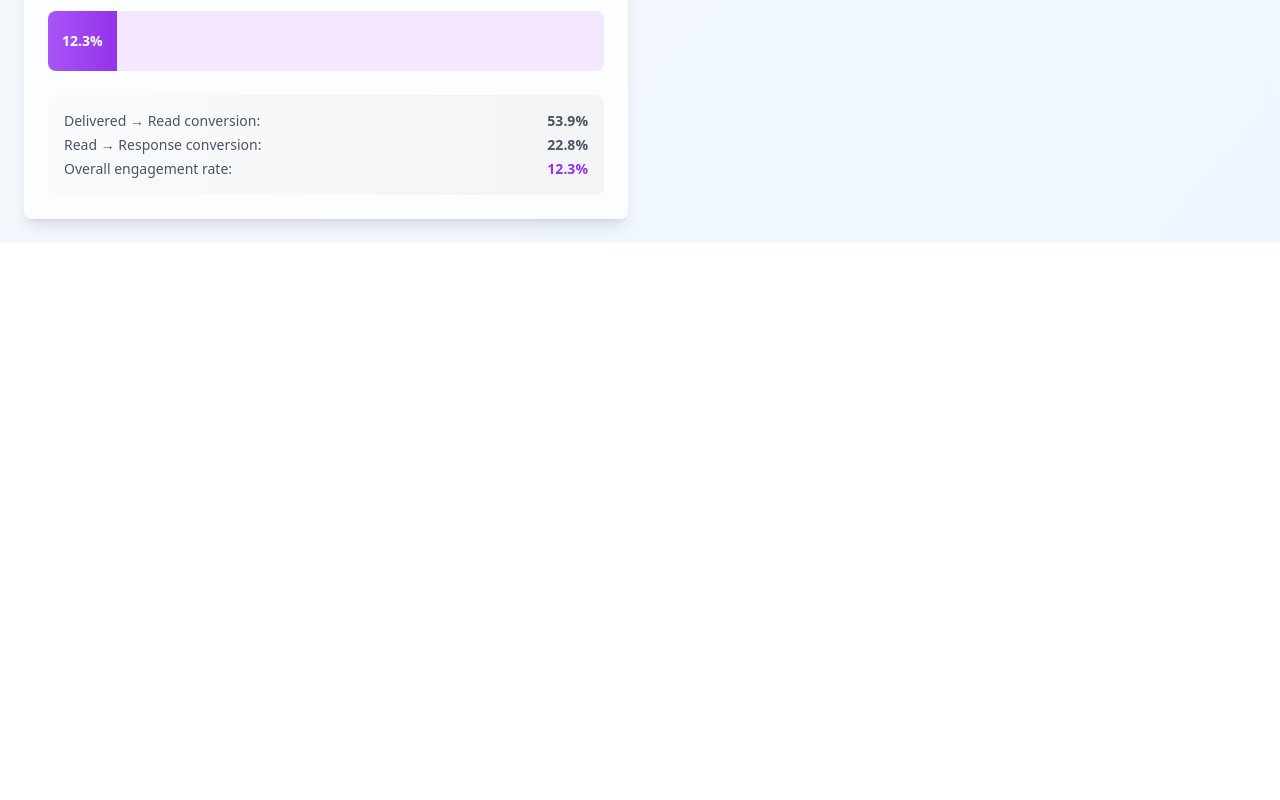
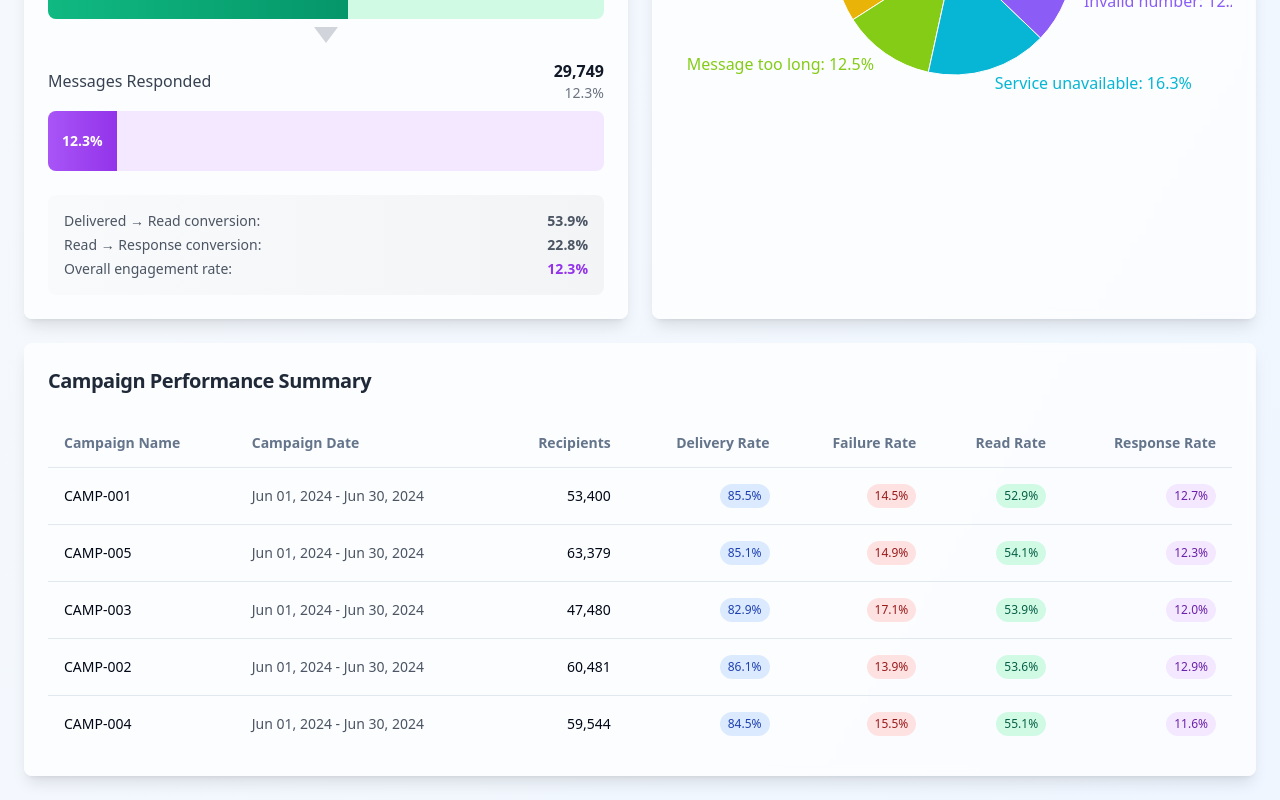
Before and after one commit to ihsan606/whatsapp-campaign-performance, a React (Vite) app: page / in a window 1280 px wide. Shown: the part 1373-2173 px from the top of the page. Before the commit the page ends 1616 px from the top, so only its background shows below. Built offline with nearby package versions, Linux system fonts and the light colour scheme.

Commit message:
Refactor: Update dashboard layout and add table
- Reorder charts in the two-column grid.
- Add a table at the bottom with campaign metrics.
- Fix date range type error.

```diff
--- /dev/null
+++ b/src/components/CampaignTable.tsx
@@ -0,0 +1,116 @@
+
+import { Card, CardContent, CardHeader, CardTitle } from '@/components/ui/card';
+import { Table, TableBody, TableCell, TableHead, TableHeader, TableRow } from '@/components/ui/table';
+import { CampaignData } from '@/lib/sampleData';
+import { format, parseISO } from 'date-fns';
+
+interface CampaignTableProps {
+  data: CampaignData[];
+}
+
+const CampaignTable = ({ data }: CampaignTableProps) => {
+  // Aggregate data by campaign
+  const campaignMetrics = data.reduce((acc, item) => {
+    if (!acc[item.campaignId]) {
+      acc[item.campaignId] = {
+        campaignId: item.campaignId,
+        dates: [],
+        totalAttempted: 0,
+        totalDelivered: 0,
+        totalRead: 0,
+        totalResponded: 0
+      };
+    }
+
+    acc[item.campaignId].dates.push(item.timestamp);
+    acc[item.campaignId].totalAttempted += item.attempted;
+    acc[item.campaignId].totalDelivered += item.delivered;
+    acc[item.campaignId].totalRead += item.read;
+    acc[item.campaignId].totalResponded += item.responded;
+
+    return acc;
+  }, {} as Record<string, any>);
+
+  const tableData = Object.values(campaignMetrics).map((campaign: any) => {
+    const deliveryRate = (campaign.totalDelivered / campaign.totalAttempted) * 100;
+    const failureRate = ((campaign.totalAttempted - campaign.totalDelivered) / campaign.totalAttempted) * 100;
+    const readRate = (campaign.totalRead / campaign.totalDelivered) * 100;
+    const responseRate = (campaign.totalResponded / campaign.totalDelivered) * 100;
+
+    // Get date range for campaign
+    const sortedDates = campaign.dates.sort();
+    const startDate = format(parseISO(sortedDates[0]), 'MMM dd, yyyy');
+    const endDate = format(parseISO(sortedDates[sortedDates.length - 1]), 'MMM dd, yyyy');
+    const dateRange = startDate === endDate ? startDate : `${startDate} - ${endDate}`;
+
+    return {
+      campaignId: campaign.campaignId,
+      dateRange,
+      recipients: campaign.totalAttempted,
+      deliveryRate: deliveryRate.toFixed(1),
+      failureRate: failureRate.toFixed(1),
+      readRate: readRate.toFixed(1),
+      responseRate: responseRate.toFixed(1)
+    };
+  });
+
+  return (
+    <Card className="bg-white/70 backdrop-blur-sm border-0 shadow-lg">
+      <CardHeader>
+        <CardTitle className="text-xl font-semibold text-gray-800">
+          Campaign Performance Summary
+        </CardTitle>
+      </CardHeader>
+      <CardContent>
+        <div className="overflow-x-auto">
+          <Table>
+            <TableHeader>
+              <TableRow>
+                <TableHead className="font-semibold">Campaign Name</TableHead>
+                <TableHead className="font-semibold">Campaign Date</TableHead>
+                <TableHead className="font-semibold text-right">Recipients</TableHead>
+                <TableHead className="font-semibold text-right">Delivery Rate</TableHead>
+                <TableHead className="font-semibold text-right">Failure Rate</TableHead>
+                <TableHead className="font-semibold text-right">Read Rate</TableHead>
+                <TableHead className="font-semibold text-right">Response Rate</TableHead>
+              </TableRow>
+            </TableHeader>
+            <TableBody>
+              {tableData.map((campaign) => (
+                <TableRow key={campaign.campaignId} className="hover:bg-gray-50/50">
+                  <TableCell className="font-medium">{campaign.campaignId}</TableCell>
+                  <TableCell className="text-gray-600">{campaign.dateRange}</TableCell>
+                  <TableCell className="text-right font-medium">
+                    {campaign.recipients.toLocaleString()}
+                  </TableCell>
+                  <TableCell className="text-right">
+                    <span className="inline-flex items-center px-2 py-1 rounded-full text-xs bg-blue-100 text-blue-800">
+                      {campaign.deliveryRate}%
+                    </span>
+                  </TableCell>
+                  <TableCell className="text-right">
+                    <span className="inline-flex items-center px-2 py-1 rounded-full text-xs bg-red-100 text-red-800">
+                      {campaign.failureRate}%
+                    </span>
+                  </TableCell>
+                  <TableCell className="text-right">
+                    <span className="inline-flex items-center px-2 py-1 rounded-full text-xs bg-emerald-100 text-emerald-800">
+                      {campaign.readRate}%
+                    </span>
+                  </TableCell>
+                  <TableCell className="text-right">
+                    <span className="inline-flex items-center px-2 py-1 rounded-full text-xs bg-purple-100 text-purple-800">
+                      {campaign.responseRate}%
+                    </span>
+                  </TableCell>
+                </TableRow>
+              ))}
+            </TableBody>
+          </Table>
+        </div>
+      </CardContent>
+    </Card>
+  );
+};
+
+export default CampaignTable;
--- a/src/pages/Index.tsx
+++ b/src/pages/Index.tsx
@@ -12,6 +12,7 @@ import KpiCards from '@/components/KpiCards';
 import FailureReasonsChart from '@/components/FailureReasonsChart';
 import PerformanceOverTimeChart from '@/components/PerformanceOverTimeChart';
 import EngagementFunnelChart from '@/components/EngagementFunnelChart';
+import CampaignTable from '@/components/CampaignTable';
 import { generateSampleData } from '@/lib/sampleData';
 
 const Index = () => {
@@ -122,19 +123,20 @@ const Index = () => {
         {/* KPI Cards */}
         <KpiCards data={filteredData} />
 
-        {/* Charts Grid */}
+        {/* Performance Over Time - Full Width */}
+        <PerformanceOverTimeChart data={filteredData} />
+
+        {/* Two Column Grid */}
         <div className="grid grid-cols-1 xl:grid-cols-2 gap-6">
-          {/* Left Column */}
-          <div className="space-y-6">
-            <FailureReasonsChart data={filteredData} />
-            <EngagementFunnelChart data={filteredData} />
-          </div>
+          {/* Left Column - Engagement Funnel */}
+          <EngagementFunnelChart data={filteredData} />
 
-          {/* Right Column */}
-          <div className="space-y-6">
-            <PerformanceOverTimeChart data={filteredData} />
-          </div>
+          {/* Right Column - Failure Reasons */}
+          <FailureReasonsChart data={filteredData} />
         </div>
+
+        {/* Campaign Table - Full Width */}
+        <CampaignTable data={filteredData} />
       </div>
     </div>
   );
```
